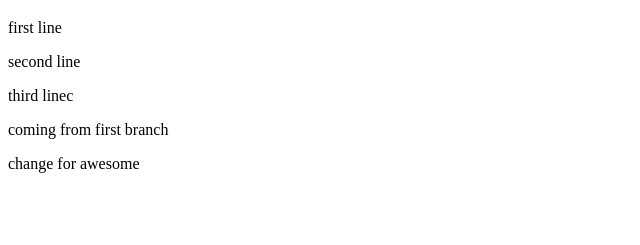
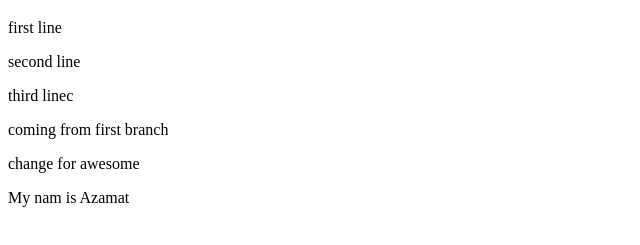
Before and after one commit to Azamat7/test2, a plain HTML site: page index.html in a window 1280 px wide. Shown: the part 61-306 px from the top of the page, without its empty margins (0-640 px from the left). Drawn offline with Linux system fonts and the light colour scheme.

Commit message:
add line

```diff
--- a/index.html
+++ b/index.html
@@ -12,5 +12,6 @@
     <p>third linec</p>
     <p>coming from first branch</p>
     <p>change for awesome</p>
+    <p>My nam is Azamat</p>
 </body>
 </html>
```
